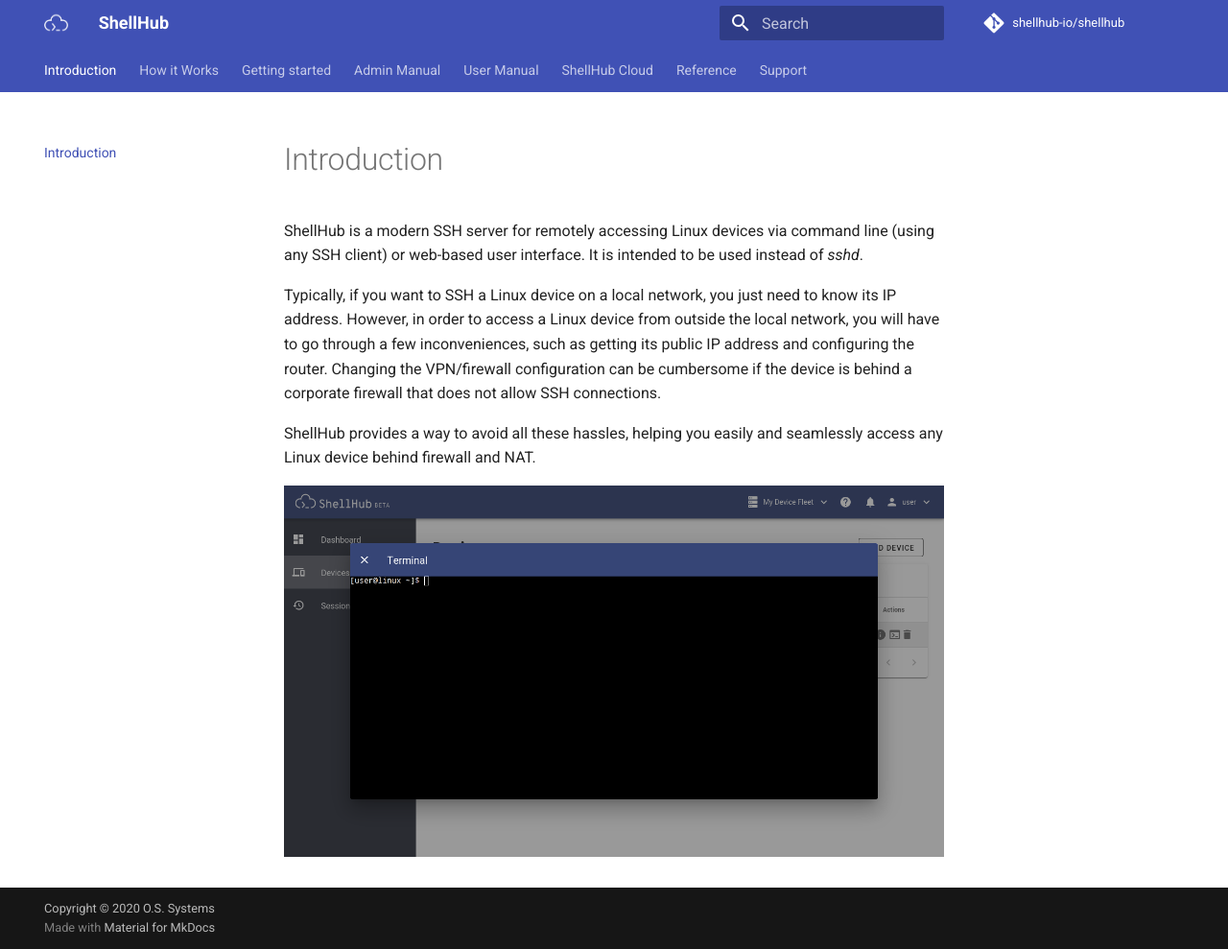
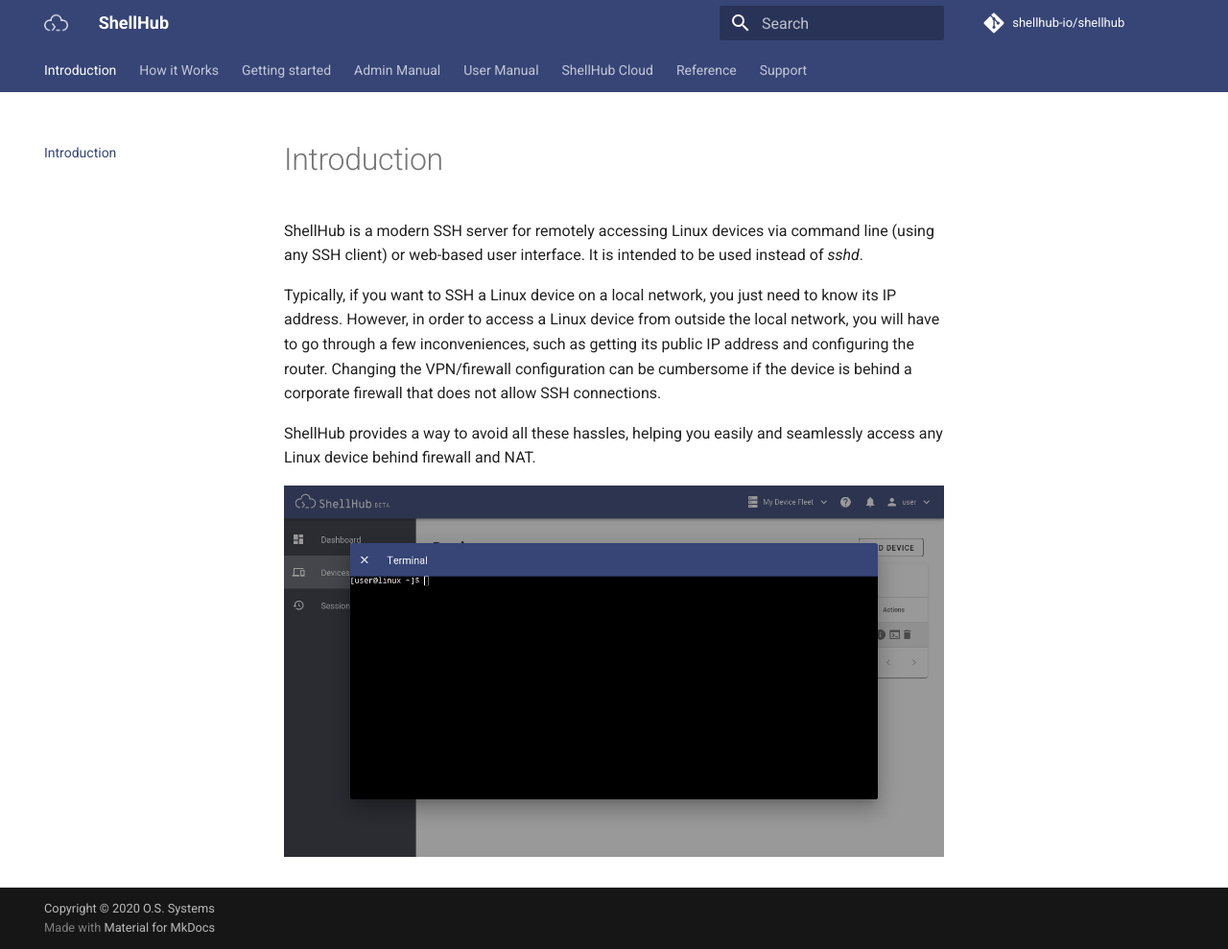
Before and after one commit to shellhub-io/shellhub-io.github.io, an MkDocs documentation site: the page built from docs/index.md, in a window 1280 px wide and 989 px high. Shown: the whole window at 96% size. Built offline with MkDocs 1.6.1 and Material for MkDocs 9.7.7, drawn with Linux system fonts in a browser that asks for light colours; comment, search, counter and statistics services are not loaded.

Commit message:
Add branding CSS

```diff
--- /dev/null
+++ b/docs/stylesheets/extra.css
@@ -0,0 +1,3 @@
+:root{
+    --md-primary-fg-color: #364576;
+}
--- a/mkdocs.yml
+++ b/mkdocs.yml
@@ -33,6 +33,9 @@
       link: 'https://twitter.com/OSSystemsNews?s=20'
     - type: 'linkedin'
       link: 'https://www.linkedin.com/company/ossystems'
+
+extra_css:
+  - 'stylesheets/extra.css'
 
 # Extensions
 markdown_extensions:
```
